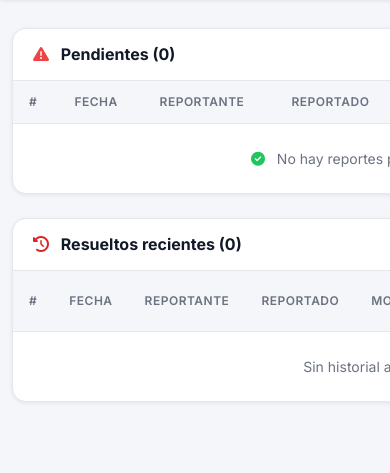
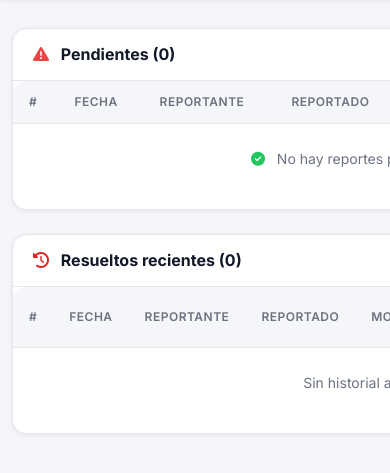
Before and after one commit to Steven9tp/Estructura-Datos-Web, a Flask app: page /admin/reportes in a window 390 px wide; the page is wider, and only the part inside the window is pictured. Shown: the part 64-537 px from the top of that part. Run offline with Flask 3, Linux system fonts and the light colour scheme; a user stored in the database is signed in; data that the repository does not hold is empty.

Commit message:
UI: Optimización completa para móviles, tablets y mejora de UX

```diff
--- a/frontend/static/css/style.css
+++ b/frontend/static/css/style.css
@@ -58,8 +58,23 @@ body { font-family: 'Inter', sans-serif; background: var(--bg-main); color: var(
     position: fixed;
     left: 0; top: 0; bottom: 0;
     z-index: 1000;
-    transition: width var(--transition);
+    transition: transform var(--transition), width var(--transition);
     overflow: hidden;
+}
+
+/* Backdrop para móvil */
+.sidebar-backdrop {
+    position: fixed;
+    top: 0; left: 0; right: 0; bottom: 0;
+    background: rgba(0,0,0,.5);
+    z-index: 999;
+    opacity: 0;
+    pointer-events: none;
+    transition: opacity var(--transition);
+}
+body.mobile-nav-open .sidebar-backdrop {
+    opacity: 1;
+    pointer-events: auto;
 }
 
 body.sidebar-collapsed .sidebar { width: var(--sidebar-collapsed); }
@@ -523,11 +538,39 @@ body.sidebar-collapsed .sidebar { width: var(--sidebar-collapsed); }
     .auth-promo { display: none; }
 
     .mapa-data-grid { grid-template-columns: 1fr; gap: 8px; }
-    #mapa-viaje { height: 300px; }
+    #mapa-viaje { height: 260px; }
 
     .card-header-uride { flex-direction: column; align-items: flex-start; gap: 10px; }
-    .viaje-card { flex-direction: column; align-items: flex-start; }
-    .cupos-badge { width: 100%; flex-direction: row; justify-content: center; gap: 10px; padding: 6px; }
+
+    .viaje-card {
+        flex-direction: column;
+        align-items: stretch;
+        padding: 15px;
+    }
+    .viaje-route { margin-bottom: 12px; }
+    .cupos-badge {
+        width: 100%;
+        flex-direction: row;
+        justify-content: space-between;
+        padding: 8px 15px;
+        align-items: center;
+    }
+
+    /* Tablas responsivas */
+    .table-responsive-uride {
+        overflow-x: auto;
+        -webkit-overflow-scrolling: touch;
+        margin-bottom: 1rem;
+        border-radius: var(--radius-md);
+    }
+
+    /* Ajuste de botones en móviles */
+    .btn-group-responsive {
+        display: flex;
+        flex-direction: column;
+        gap: 10px;
+        width: 100%;
+    }
 }
 
 @media (max-width: 480px) {
--- a/frontend/static/js/main.js
+++ b/frontend/static/js/main.js
@@ -5,7 +5,9 @@
 
 // ── Sidebar Toggle ───────────────────────────────────────────
 function toggleSidebar() {
-    if (window.innerWidth <= 768) {
+    const isMobile = window.innerWidth <= 768;
+
+    if (isMobile) {
         document.body.classList.toggle('mobile-nav-open');
     } else {
         document.body.classList.toggle('sidebar-collapsed');
@@ -14,24 +16,42 @@ function toggleSidebar() {
 
     const icon = document.querySelector('#sidebarToggle i');
     if (icon) {
-        icon.className = document.body.classList.contains('sidebar-collapsed') || document.body.classList.contains('mobile-nav-open')
-            ? 'fas fa-bars'
-            : 'fas fa-times';
+        // En móvil: si está abierto (mobile-nav-open), mostrar X.
+        // En desktop: si está colapsado (sidebar-collapsed), mostrar barras.
+        if (isMobile) {
+            icon.className = document.body.classList.contains('mobile-nav-open') ? 'fas fa-times' : 'fas fa-bars';
+        } else {
+            icon.className = document.body.classList.contains('sidebar-collapsed') ? 'fas fa-bars' : 'fas fa-times';
+        }
     }
 }
 
 // Restaurar estado del sidebar al cargar
 (function () {
-    if (window.innerWidth > 768) {
+    const isMobile = window.innerWidth <= 768;
+    if (!isMobile) {
         if (localStorage.getItem('sidebar-collapsed') === 'true') {
             document.body.classList.add('sidebar-collapsed');
+            const icon = document.querySelector('#sidebarToggle i');
+            if (icon) icon.className = 'fas fa-bars';
+        } else {
+            const icon = document.querySelector('#sidebarToggle i');
+            if (icon) icon.className = 'fas fa-times';
         }
     } else {
-        // En móviles siempre empieza oculto, el ícono muestra las barras
         const icon = document.querySelector('#sidebarToggle i');
         if (icon) icon.className = 'fas fa-bars';
     }
 })();
+
+// Cerrar sidebar al hacer click en link (solo móvil)
+document.addEventListener('click', function(e) {
+    if (window.innerWidth <= 768 && e.target.closest('.nav-link-item')) {
+        document.body.classList.remove('mobile-nav-open');
+        const icon = document.querySelector('#sidebarToggle i');
+        if (icon) icon.className = 'fas fa-bars';
+    }
+});
 
 // ── Auto-dismiss flash messages ──────────────────────────────
 document.addEventListener('DOMContentLoaded', function () {
--- a/frontend/templates/admin/reportes.html
+++ b/frontend/templates/admin/reportes.html
@@ -14,7 +14,7 @@
                 </h6>
             </div>
             <div class="card-body-uride p-0">
-                <div class="table-responsive">
+                <div class="table-responsive-uride">
                     <table class="table-uride">
                         <thead>
                             <tr>
@@ -104,7 +104,7 @@
                 </h6>
             </div>
             <div class="card-body-uride p-0">
-                <div class="table-responsive">
+                <div class="table-responsive-uride">
                     <table class="table-uride">
                         <thead>
                             <tr>
--- a/frontend/templates/admin/usuarios.html
+++ b/frontend/templates/admin/usuarios.html
@@ -7,7 +7,7 @@
         <h6 class="fw-bold mb-0">Usuarios registrados ({{ usuarios|length }})</h6>
     </div>
     <div class="card-body-uride p-0">
-        <div class="table-responsive">
+        <div class="table-responsive-uride">
             <table class="table-uride">
                 <thead>
                     <tr>
--- a/frontend/templates/base.html
+++ b/frontend/templates/base.html
@@ -21,6 +21,7 @@
 
 {% if current_user.is_authenticated %}
 <!-- ═══════════════════════════════════ SIDEBAR ═══════════════════ -->
+<div class="sidebar-backdrop" onclick="toggleSidebar()"></div>
 <aside class="sidebar" id="sidebar">
     <div class="sidebar-brand">
         <div class="brand-icon"><i class="fas fa-car-side"></i></div>
```
Also changed, not shown: DOCUMENTACION_IA.md (+6 -0 lines), documento_defensa_web.md (+17 -0 lines), README.md.
